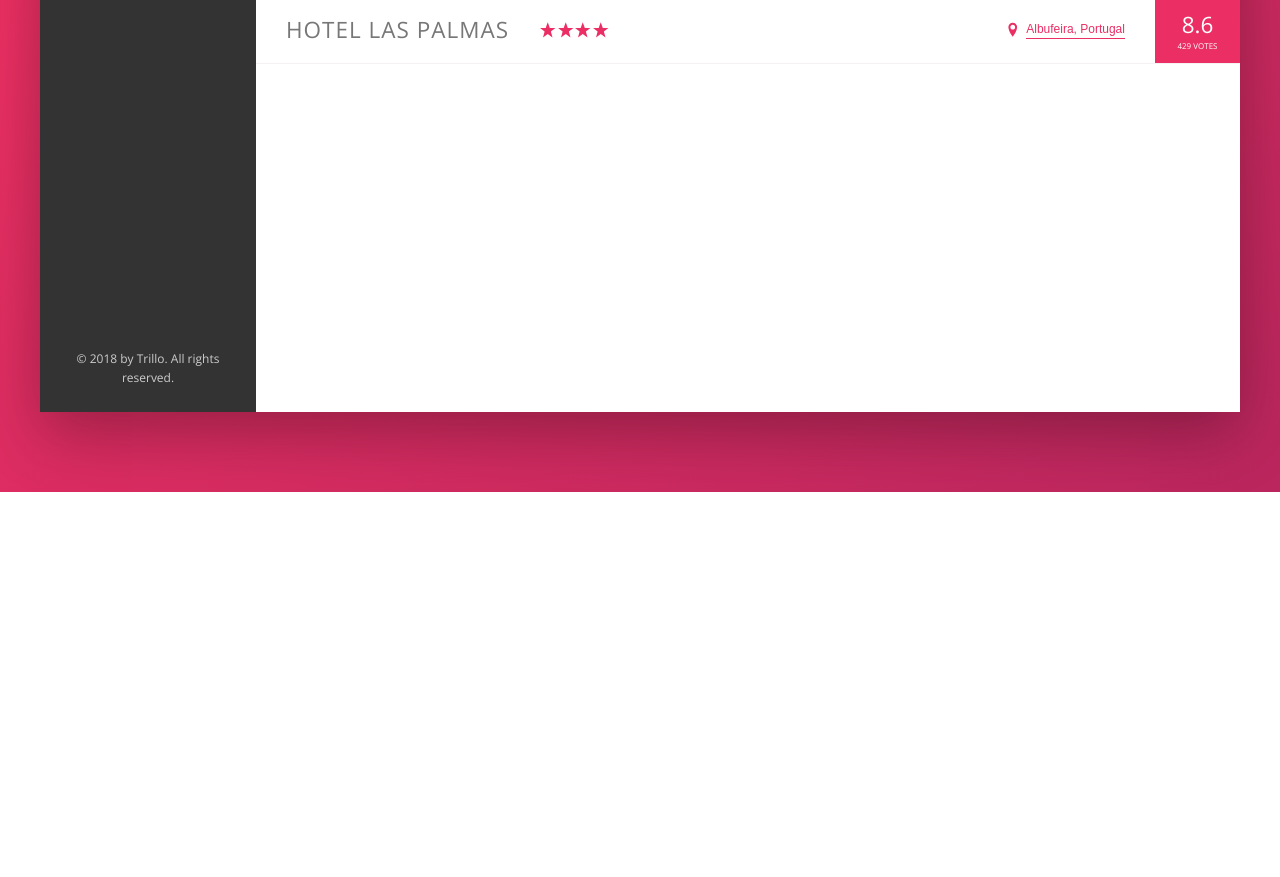
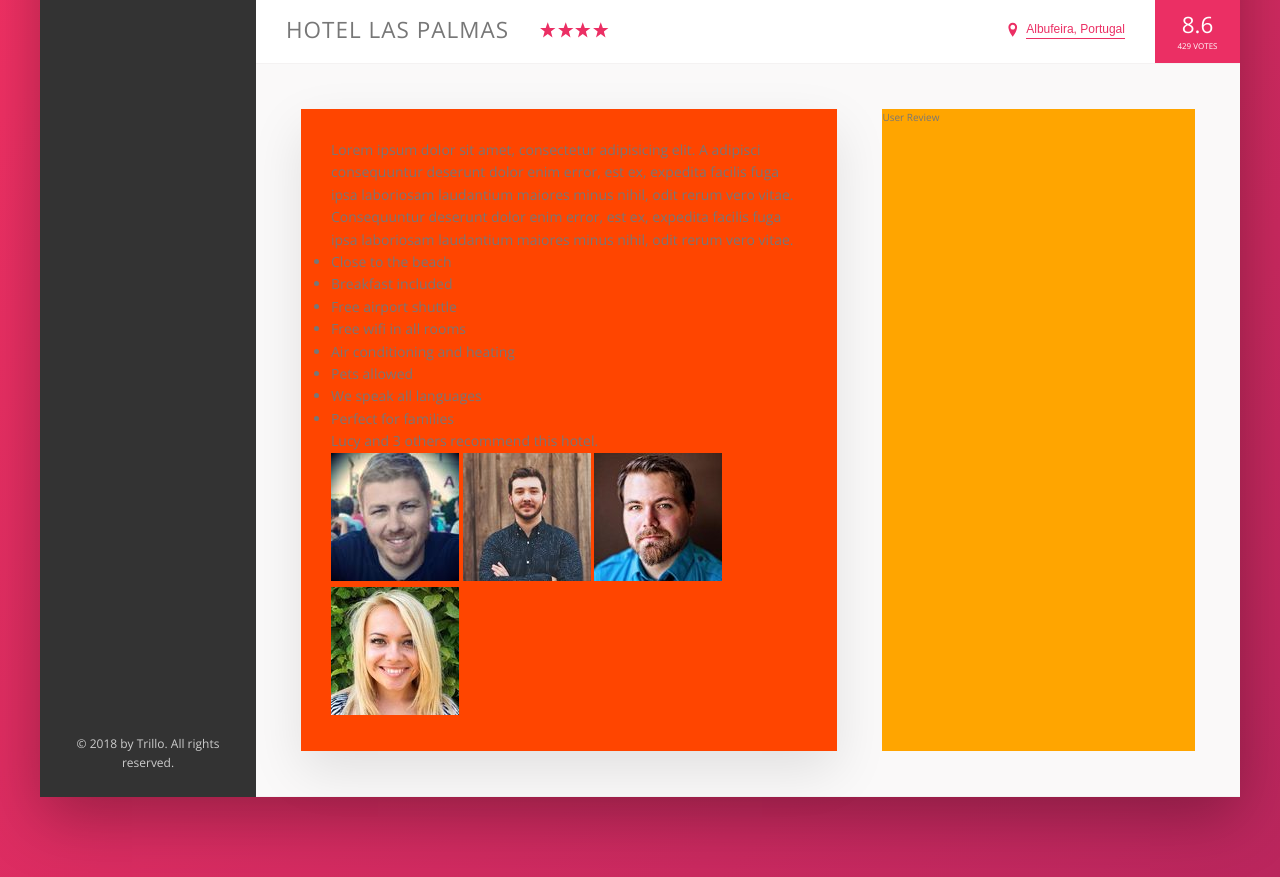
Before and after one commit to matheusalxds/Advance-CSS-Course-Trillo, a website: page index.html in a window 1280 px wide. Shown: the part 538-1415 px from the top of the page. Before the commit the page ends 1030 px from the top, so only its background shows below. Drawn offline with nearby package versions, Linux system fonts and the light colour scheme.

Commit message:
Alright, so now we're ready to format all of these components that we have

```diff
--- a/index.html
+++ b/index.html
@@ -119,15 +119,59 @@
               <svg class="overview__icon-location">
                 <use xlink:href="img/sprite.svg#icon-location-pin"></use>
               </svg>
-              <button class="btn-inline"> Albufeira, Portugal </button>
+              <button class="btn-inline"> Albufeira, Portugal</button>
             </div>
 
             <div class="overview__rating">
-              <div class="overview__rating-average"> 8.6 </div>
-              <div class="overview__rating-count"> 429 votes </div>
+              <div class="overview__rating-average"> 8.6</div>
+              <div class="overview__rating-count"> 429 votes</div>
+            </div>
+          </div>
+
+          <div class="detail">
+            <div class="description">
+              <p class="paragraph">
+                Lorem ipsum dolor sit amet, consectetur adipisicing elit. A adipisci consequuntur deserunt dolor enim
+                error, est ex, expedita facilis fuga ipsa laboriosam laudantium maiores minus nihil, odit rerum vero
+                vitae.
+              </p>
+
+              <p class="paragraph">
+                Consequuntur deserunt dolor enim error, est ex, expedita facilis fuga ipsa laboriosam laudantium maiores
+                minus nihil, odit rerum vero vitae.
+              </p>
+
+              <ul class="list">
+                <li class="list__item">Close to the beach</li>
+                <li class="list__item">Breakfast included</li>
+                <li class="list__item">Free airport shuttle</li>
+                <li class="list__item">Free wifi in all rooms</li>
+                <li class="list__item">Air conditioning and heating</li>
+                <li class="list__item">Pets allowed</li>
+                <li class="list__item">We speak all languages</li>
+                <li class="list__item">Perfect for families</li>
+              </ul>
+
+              <div class="recommend">
+                <p class="recommend__count">
+                  Lucy and 3 others recommend this hotel.
+                </p>
+                <div class="recommend_friends">
+                  <img src="img/user-3.jpg" alt="Friend 1" class="recommend__photo">
+                  <img src="img/user-4.jpg" alt="Friend 2" class="recommend__photo">
+                  <img src="img/user-5.jpg" alt="Friend 3" class="recommend__photo">
+                  <img src="img/user-6.jpg" alt="Friend 4" class="recommend__photo">
+                </div>
+              </div>
+
+            </div>
+
+            <div class="user-reviews">
+              User Review
             </div>
 
           </div>
+
         </main>
       </div>
     </div>
--- a/sass/_base.scss
+++ b/sass/_base.scss
@@ -33,6 +33,10 @@ Grey dark 3: #999
   --color-grey-dark-3: #999;
 
   --shadow-dark: 0 2rem 6rem rgba(0, 0, 0, .3);
+
+  --line: 1px solid var(--color-grey-light-2);
+
+  --shadow-light: 0 2rem 5rem rgba(0, 0, 0, .1);
 }
 
 * {
--- a/sass/_components.scss
+++ b/sass/_components.scss
@@ -223,7 +223,7 @@
 .overview {
   display: flex;
   align-items: center; // vertical align
-  border-bottom: 1px solid var(--color-grey-light-2);
+  border-bottom: var(--line);
 
   &__heading {
     font-size: 2.25rem;
--- a/sass/_layout.scss
+++ b/sass/_layout.scss
@@ -15,7 +15,7 @@
   font-size: 1.4rem;
   height: 7rem;
   background-color: var(--color-white);
-  border-bottom: 1px solid var(--color-grey-light-2);
+  border-bottom: var(--line);
   display: flex;
   justify-content: space-between;
   align-items: center;
@@ -35,5 +35,26 @@
   background-color: #fff;
 
   // TEST
-  height: 80rem;
+  //height: 80rem;
 }
+
+.detail {
+  display: flex;
+  padding: 4.5rem;
+  background-color: var(--color-grey-light-1);
+  border-bottom: var(--line);
+}
+
+.description {
+  font-size: 1.4rem;
+  background-color: orangered;
+  flex: 0 0 60%;
+  margin-right: 4.5rem;
+  padding: 3rem;
+  box-shadow: var(--shadow-light);
+}
+
+.user-reviews {
+  background-color: orange;
+  flex: 1;
+}
```
Also changed, not shown: css/style.css.
